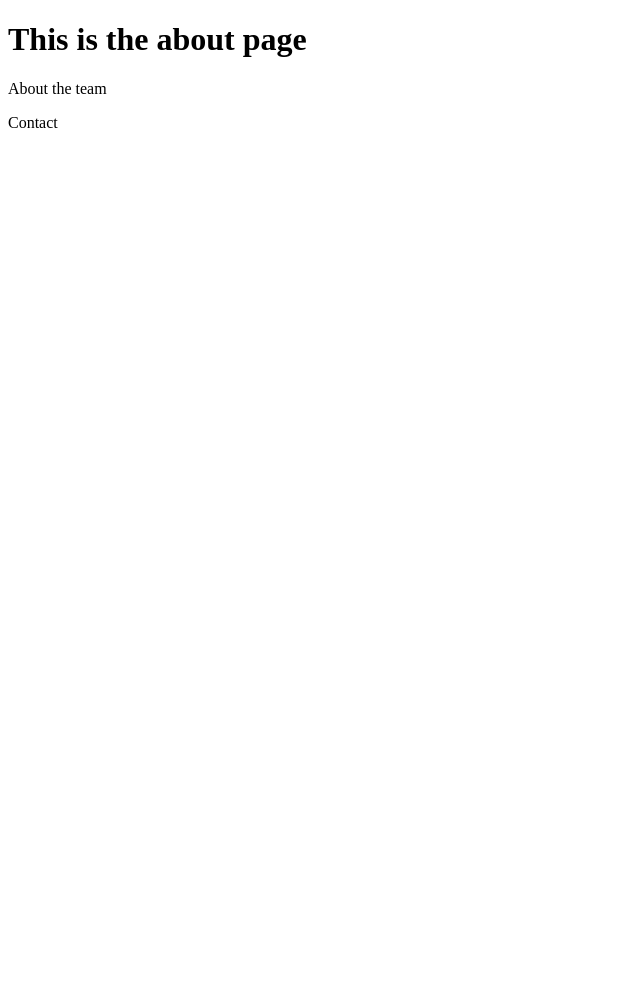
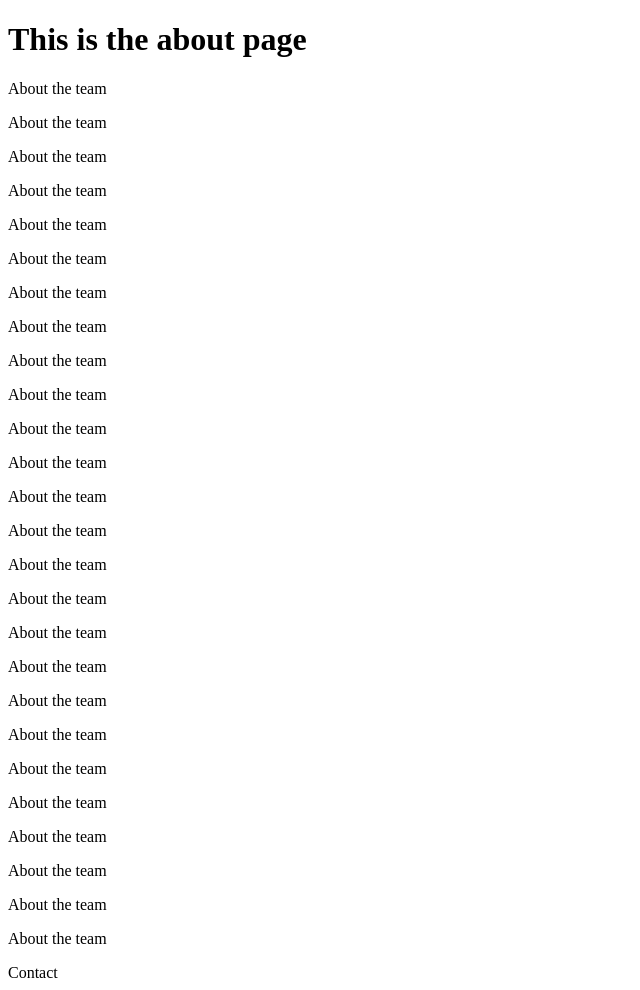
Before and after one commit to stoyj/test-branches, a plain HTML site: page about.html in a window 1280 px wide. Shown: the whole page, without its empty margins (0-640 px from the left). Before the commit the page ends 800 px from the top, so only its background shows below. Drawn offline with Linux system fonts and the light colour scheme.

Commit message:
finish about page

```diff
--- a/about.html
+++ b/about.html
@@ -8,6 +8,31 @@
   <body>
     <h1>This is the about page</h1>
     <p>About the team</p>
+    <p>About the team</p>
+    <p>About the team</p>
+    <p>About the team</p>
+    <p>About the team</p>
+    <p>About the team</p>
+    <p>About the team</p>
+    <p>About the team</p>
+    <p>About the team</p>
+    <p>About the team</p>
+    <p>About the team</p>
+    <p>About the team</p>
+    <p>About the team</p>
+    <p>About the team</p>
+    <p>About the team</p>
+    <p>About the team</p>
+    <p>About the team</p>
+    <p>About the team</p>
+    <p>About the team</p>
+    <p>About the team</p>
+    <p>About the team</p>
+    <p>About the team</p>
+    <p>About the team</p>
+    <p>About the team</p>
+    <p>About the team</p>
+    <p>About the team</p>
     <footer>Contact</footer>
   </body>
 </html>
```
